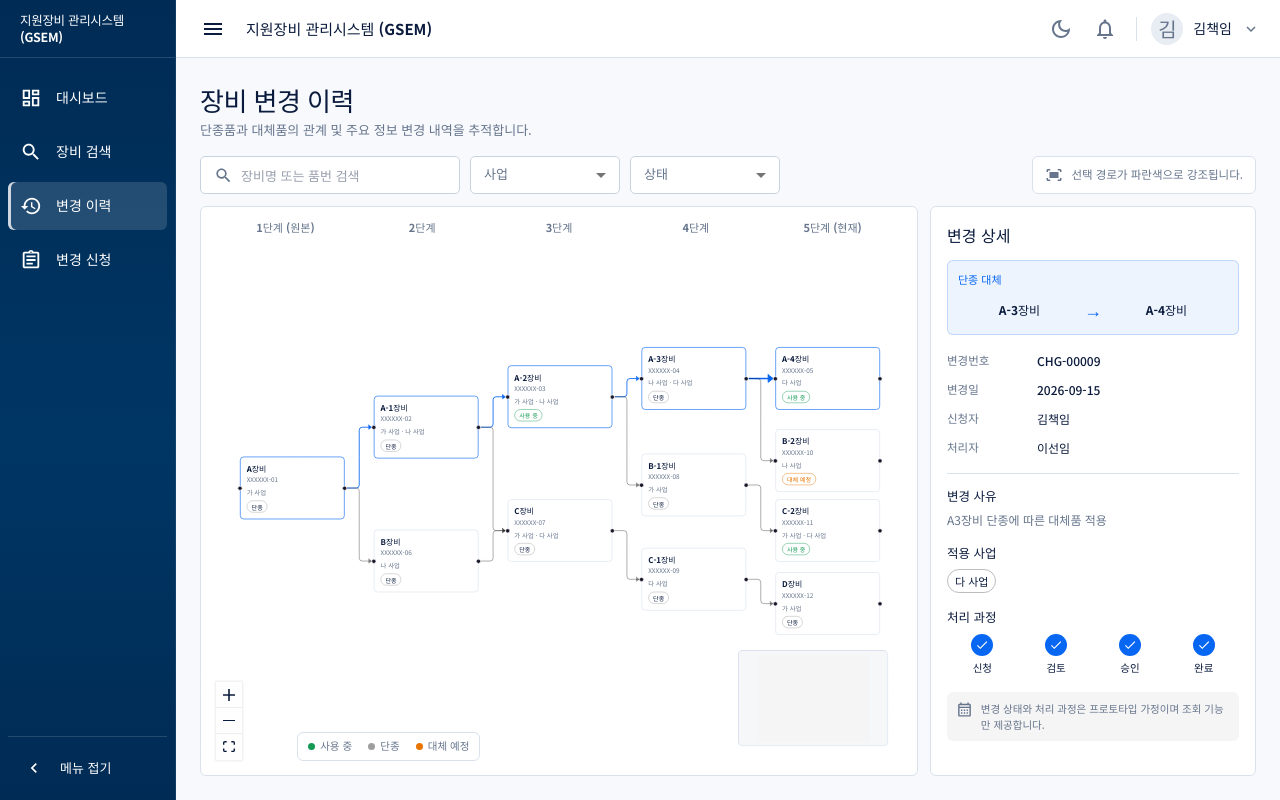
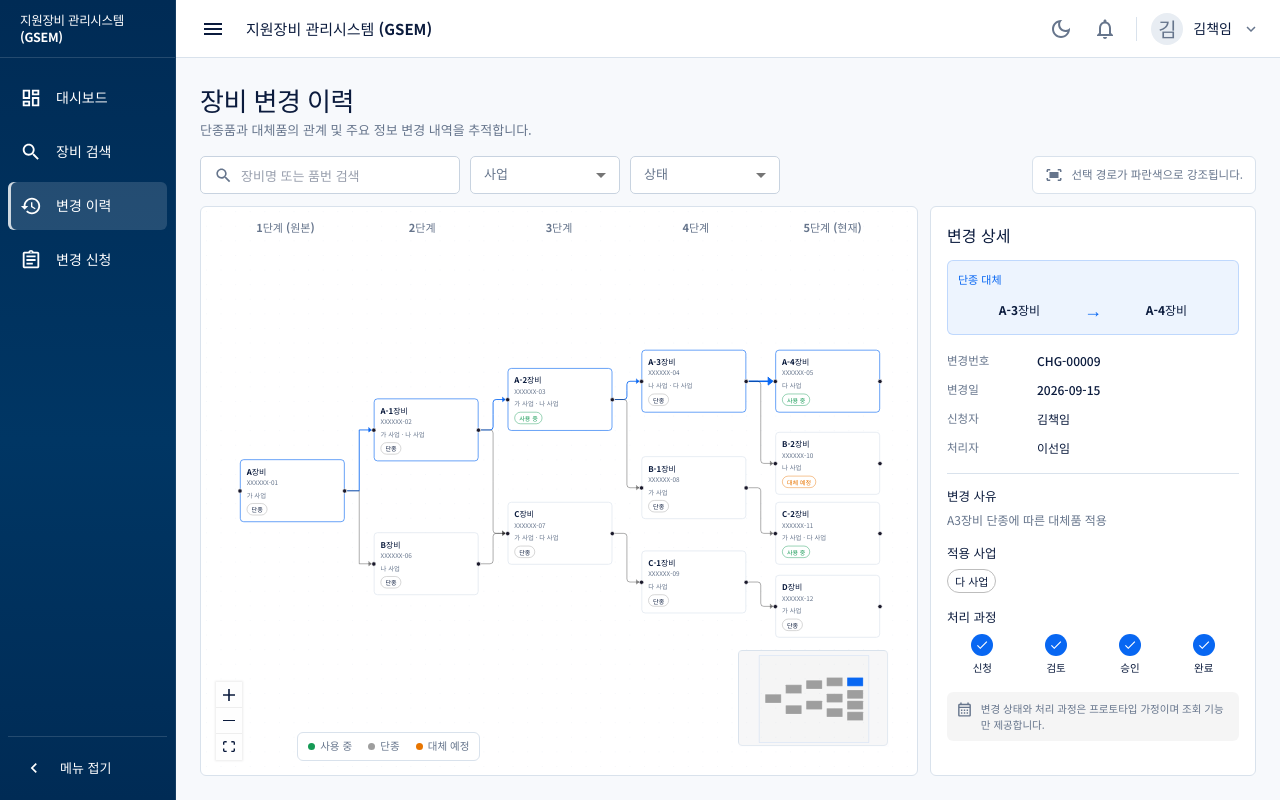
Before and after one commit to Nagyeong3/gsem-web, a React (Vite) app: page /history in a window 1280 px wide. Built offline with nearby package versions, Linux system fonts and the light colour scheme; no server answers.

Commit message:
디자인: 미니맵 노드 가시성 보강

```diff
--- a/src/pages/ChangeHistoryPage.tsx
+++ b/src/pages/ChangeHistoryPage.tsx
@@ -85,6 +85,7 @@ export function ChangeHistoryPage() {
 
   const nodes: HistoryNode[] = graph.items.map((item) => ({
     id: item.id, type: 'history', position: item.position,
+    initialWidth: 172, initialHeight: 94,
     data: { ...item, selectedPath: connected.has(item.id) },
     hidden: visibleIds.size !== graph.items.length && !visibleIds.has(item.id),
   }));
@@ -115,7 +116,7 @@ export function ChangeHistoryPage() {
         <ReactFlow nodes={nodes} edges={edges} nodeTypes={nodeTypes} fitView fitViewOptions={{ padding: 0.12 }} minZoom={0.55} maxZoom={1.4} nodesDraggable={false} nodesConnectable={false} elementsSelectable proOptions={{ hideAttribution: true }} onEdgeClick={(_, edge) => setSelectedRelationId(edge.id)} onNodeClick={(_, node) => { const relation = graph.relations.find((item) => item.target === node.id) ?? graph.relations.find((item) => item.source === node.id); if (relation) setSelectedRelationId(relation.id); }} colorMode={theme.palette.mode}>
           <Background gap={24} size={1} color={theme.palette.divider} />
           <Controls showInteractive={false} position="bottom-left" />
-          <MiniMap position="bottom-right" pannable zoomable nodeColor={(node) => node.id === selectedRelation?.target ? theme.palette.primary.main : theme.palette.grey[500]} maskColor={alpha(theme.palette.background.default, 0.4)} style={{ width: 150, height: 96, right: 14, bottom: 14, border: `1px solid ${theme.palette.divider}`, borderRadius: 4, background: theme.palette.action.hover }} />
+          <MiniMap position="bottom-right" pannable zoomable ariaLabel="장비 대체 계보 미니맵" nodeColor={(node) => node.id === selectedRelation?.target ? theme.palette.primary.main : theme.palette.grey[500]} nodeStrokeColor={theme.palette.background.paper} nodeStrokeWidth={2} maskColor={alpha(theme.palette.background.default, 0.32)} maskStrokeColor={theme.palette.primary.main} bgColor={theme.palette.action.hover} style={{ width: 150, height: 96, right: 14, bottom: 14, border: `1px solid ${theme.palette.divider}`, borderRadius: 4 }} />
         </ReactFlow>
         <Box sx={{ position: 'absolute', zIndex: 2, left: 96, bottom: 14, display: 'flex', gap: 2, px: 1.25, py: 0.7, bgcolor: alpha(theme.palette.background.paper, 0.94), border: '1px solid', borderColor: 'divider', borderRadius: 1 }}>
           {[['사용 중', 'success.main'], ['단종', 'text.disabled'], ['대체 예정', 'warning.main']].map(([label, color]) => <Box key={label} sx={{ display: 'flex', alignItems: 'center', gap: 0.65 }}><Box sx={{ width: 7, height: 7, borderRadius: '50%', bgcolor: color }} /><Typography sx={{ fontSize: 10.5, color: 'text.secondary' }}>{label}</Typography></Box>)}
```
